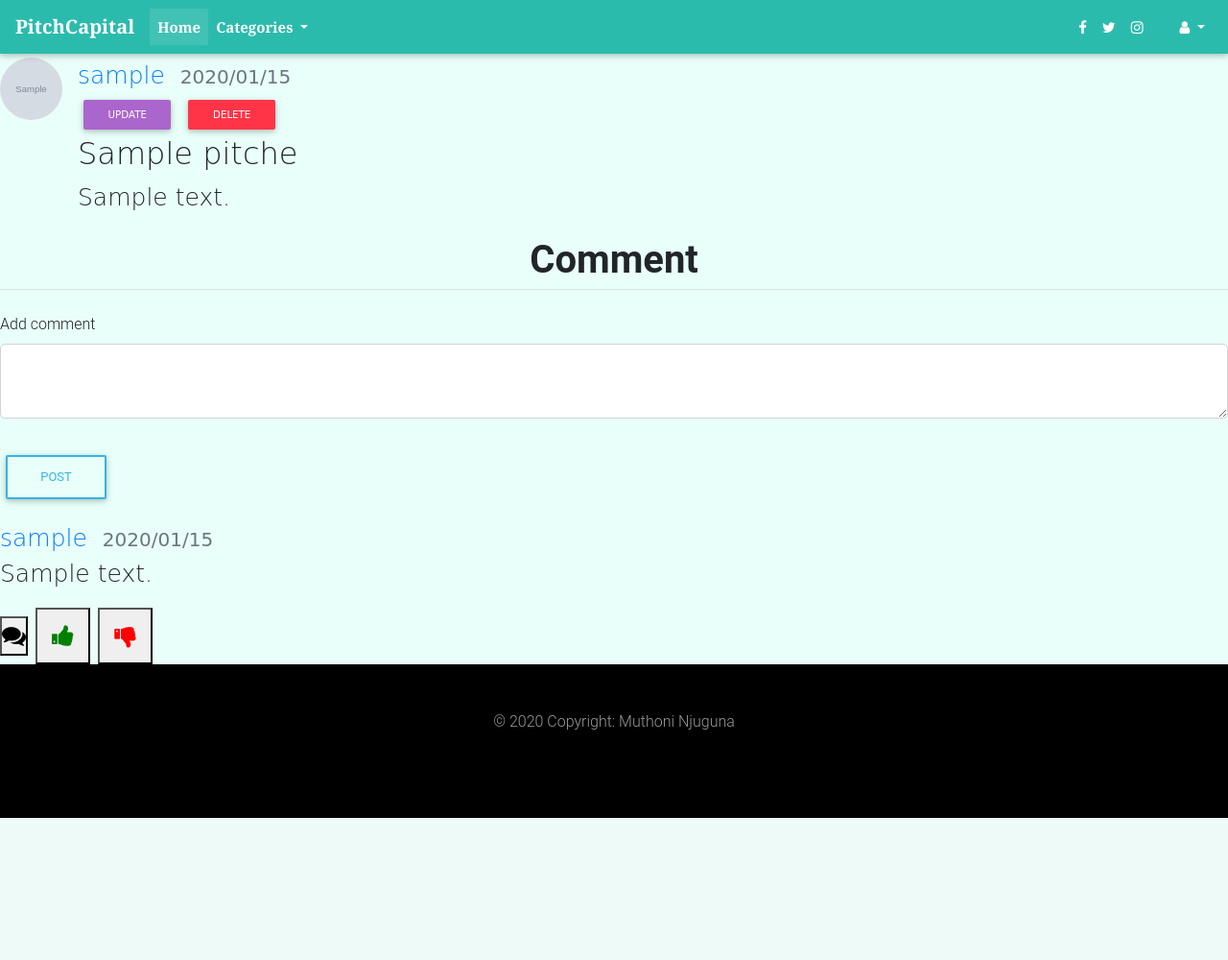
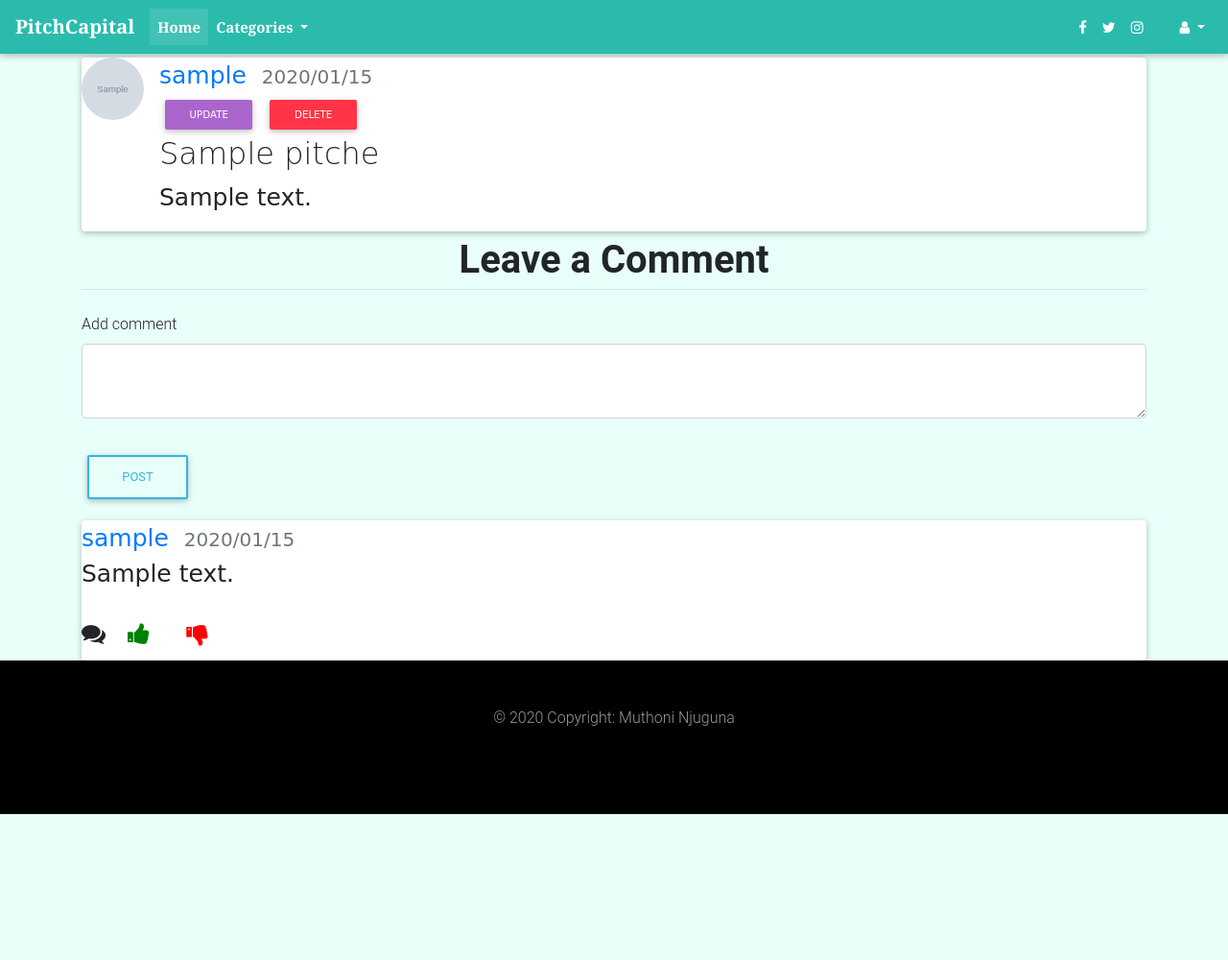
Before and after one commit to Brenda-M/pitch-capital, a Flask app: page /pitch/1 in a window 1280 px wide. Shown: the whole page at 96% size. Before the commit the page ends 852 px from the top, so only its background shows below. Run offline with Flask 2, Linux system fonts and the light colour scheme; a user stored in the database is signed in; tables that the repository leaves empty hold one stand-in row (values such as "Sample post"); grey boxes marked "Sample" are stand-in pictures; some libraries are stand-ins or nearby versions; some web fonts are replaced.

Commit message:
fix spacing errors

```diff
--- a/app/pitches/routes.py
+++ b/app/pitches/routes.py
@@ -34,7 +34,7 @@
 
   all_comments = Comment.query.filter_by(pitch_id = pitch_id).all()
 
-  return render_template('pitch.html', form=form, legend='Comment', pitch=pitch, comments=all_comments, title=pitch.title)
+  return render_template('pitch.html', form=form, legend='Leave a Comment', pitch=pitch, comments=all_comments, title=pitch.title)
 
 
 @pitches.route('/pitch/<int:pitch_id>/update', methods=['GET', 'POST'])
--- a/app/static/main.css
+++ b/app/static/main.css
@@ -5,6 +5,7 @@
 
 body{
   background-color: #E9FFF9;
+  min-height: 1000px;
 }
 
 .page-footer{
--- a/app/templates/pitch.html
+++ b/app/templates/pitch.html
@@ -1,6 +1,8 @@
 
 {% extends "layout.html" %}
 {% block content %}
+  <div class="container">
+    <div class="card">
       <article class="media content-section">
         <img class="rounded-circle article-img" src="{{ url_for('static', filename='images/' + pitch.author.image_file)}}">
         <div class="media-body">
@@ -18,6 +20,7 @@
           <p class="article-content">{{ pitch.content }}</p>
         </div>
       </article>
+    </div>
     <div class="comment-form">
       <form method="POST" action="">
         {{ form.hidden_tag() }}
@@ -42,9 +45,9 @@
         </div>
       </form>
     </div>
-  <div>
   {% if comments %}
   {% for comment in comments %}
+    <div class="card">
       <article class="media content-section">
         <div class="media-body">
           <div class="article-metadata">
@@ -53,12 +56,13 @@
           </div>
           <p class="article-content">{{ comment.content }}</p>
           <div>
-          <button><i class="fa fa-comments"></i></button>
-          <button><i class="fa fa-thumbs-up"></i></button>
-          <button><i class="fa fa-thumbs-down"></i></button>
+            <i class="fa fa-comments"></i>
+            <i class="fa fa-thumbs-up"></i>
+            <i class="fa fa-thumbs-down"></i>
           </div>
         </div>
       </article>
+    </div>
   {% endfor %}
   {% else %}
     <p> This post has no comments yet</p>
@@ -82,4 +86,6 @@
       </div>
     </div>
   </div>
+</div>
+
 {% endblock content %}
--- a/app/templates/profile.html
+++ b/app/templates/profile.html
@@ -8,10 +8,10 @@
       <div class="col-md-3 user-media">
         <h2 class="article-title text-center mb-4" style="font-weight: bold; font-size: 40px;"> <u>User profile</u></h2>
         <div class="media">
-          <img src="{{ image_file }}" alt="" class="rounded-circle account-img">
+          <img src="{{ image_file }}" alt="" class="rounded-circle account-img" width=150, height=150>
           <div class="media-body">
             <h2 class="account-heading"> {{ user.username }}</h2>
-            <p class="text-secondary"> {{ user.email }}</p>
+            <p class="text-secondary">  {{ user.email }}</p>
           </div>
         </div>
       </div>
```
Also changed, not shown: app/static/images/13cab6c0bcfb6b72.jpg (added), app/static/images/3f8a8696c263f34d.jpg (added), app/static/images/4d53a5c4010f9a1d.jpg (added). Lines whose indentation alone changed are shown as unchanged.
